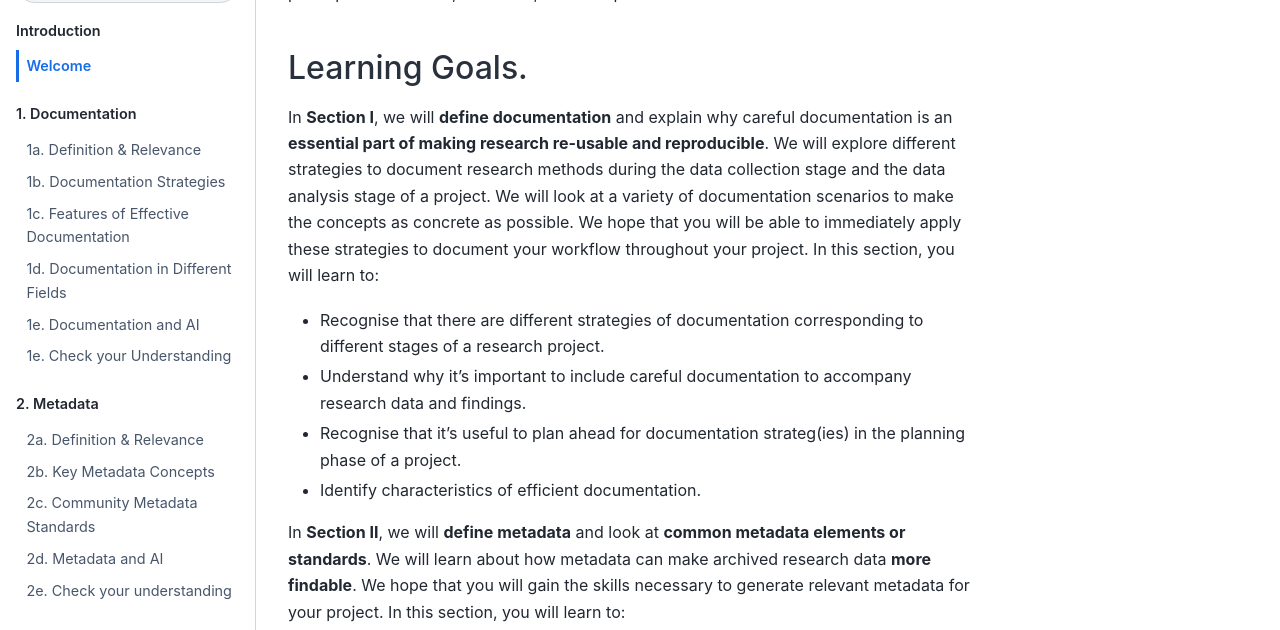
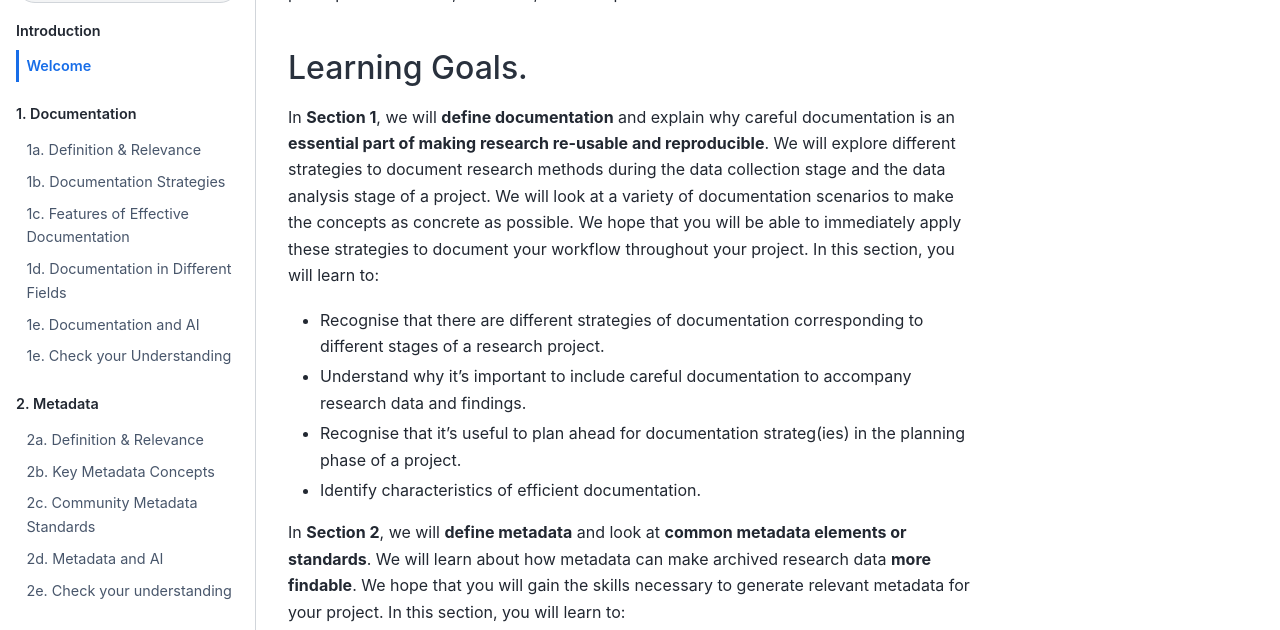
Before and after one commit to tu-delft-library/Documentation_and_Metadata, a Jupyter Book: the page built from book/introduction.md, in a window 1280 px wide and 900 px high. Shown: the part 208-838 px from the top of the window. Built offline with Jupyter Book 1.0.4 settings and Sphinx 7.4.7 and the Sphinx Book theme 1.1.4, drawn with Linux system fonts in a browser that asks for light colours; comment, search, counter and statistics services are not loaded.

Commit message:
section 1 and 2

```diff
--- a/book/introduction.md
+++ b/book/introduction.md
@@ -6,7 +6,7 @@ This mini-module is for students who are in the planning phase of research proje
 
 ## Learning Goals.
 
-In **Section I**, we will **define documentation** and explain why careful documentation is an **essential part of making research re-usable and reproducible**. We will explore different strategies to document research methods during the data collection stage and the data analysis stage of a project. We will look at a variety of documentation scenarios to make the concepts as concrete as possible. We hope that you will be able to immediately apply these strategies to document your workflow throughout your project. In this section, you will learn to:
+In **Section 1**, we will **define documentation** and explain why careful documentation is an **essential part of making research re-usable and reproducible**. We will explore different strategies to document research methods during the data collection stage and the data analysis stage of a project. We will look at a variety of documentation scenarios to make the concepts as concrete as possible. We hope that you will be able to immediately apply these strategies to document your workflow throughout your project. In this section, you will learn to:
 
 - Recognise that there are different strategies of documentation corresponding to different stages of a research project.
 
@@ -16,7 +16,7 @@ In **Section I**, we will **define documentation** and explain why careful docum
 
 - Identify characteristics of efficient documentation.
 
-In **Section II**, we will **define metadata** and look at **common metadata elements or standards**. We will learn about how metadata can make archived research data **more findable**. We hope that you will gain the skills necessary to generate relevant metadata for your project. In this section, you will learn to:
+In **Section 2**, we will **define metadata** and look at **common metadata elements or standards**. We will learn about how metadata can make archived research data **more findable**. We hope that you will gain the skills necessary to generate relevant metadata for your project. In this section, you will learn to:
 
 - Interpret common metadata elements.
 
```
